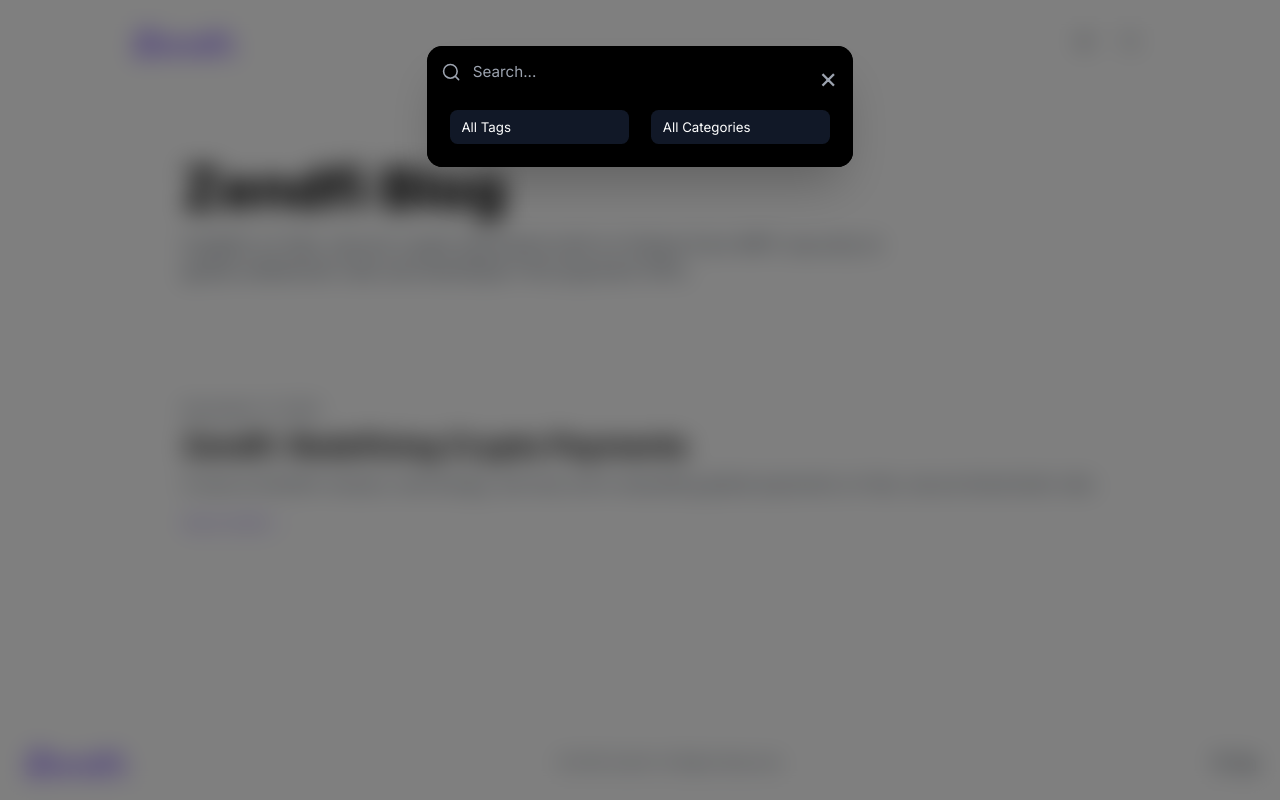
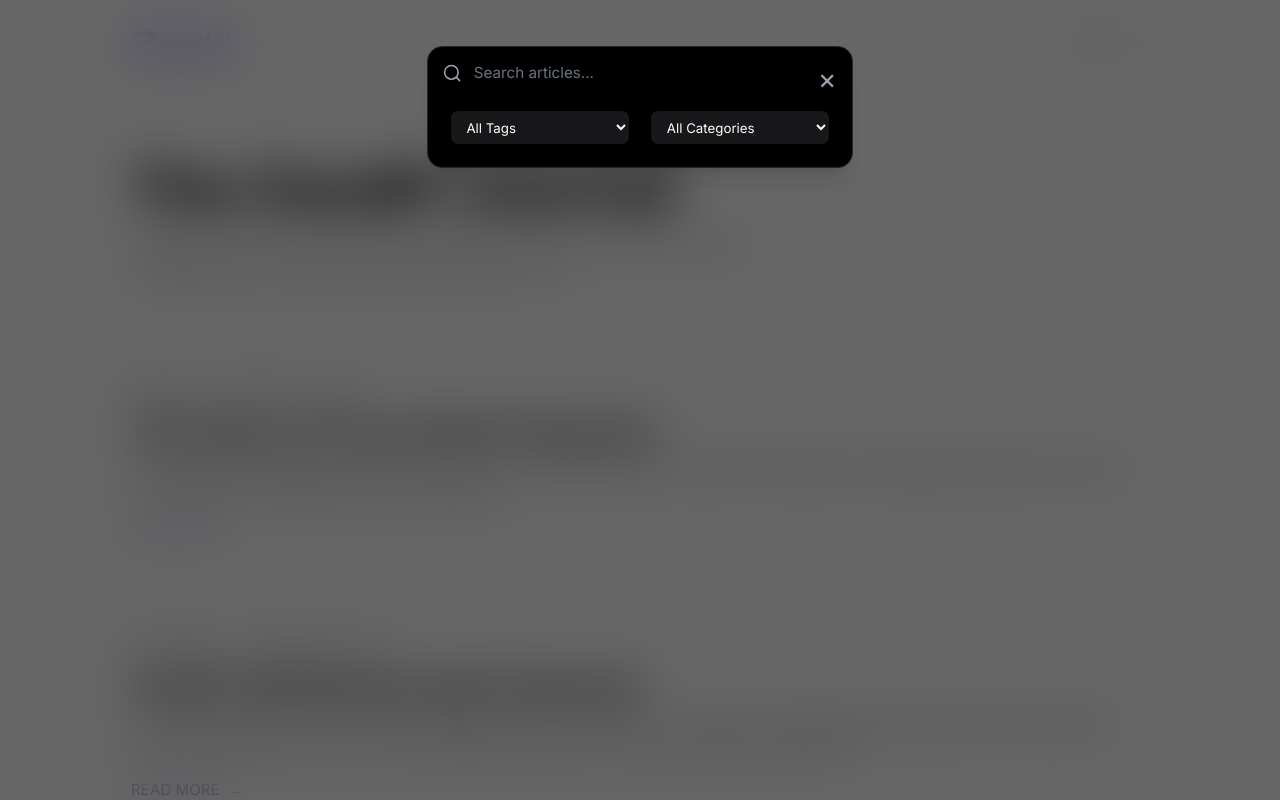
Before and after one commit to zendfi/zendfi-blog, a Next.js app: page / in a window 1280 px wide. Both pictures are taken after a click on the button 1130 px from the left and 41 px from the top of the page. Shown: the top 800 px of the page. Built offline with nearby package versions, Linux system fonts and the light colour scheme.

Commit message:
Feat(post): new post added along with minor changes

```diff
--- /dev/null
+++ b/articles/cross-border-payments.md
@@ -0,0 +1,136 @@
+---
+title: "The Future of Cross-Border Payments"
+author: "Research"
+date: "2025-11-17"
+description: "How blockchain settlement rails, stablecoins, and high-throughput networks like Solana are reshaping the speed, cost, and accessibility of international money movement."
+tags: ["DeFi", "Blockchain", "payments", "infrastructure", "solana"]
+category: "Research"
+image: "/images/cross-border.jpg"
+---
+
+International money movement is stuck in the past. Settlement takes days, fees are unpredictable, and businesses depend on intermediaries that slow down everything from payroll to vendor payouts. For a world that runs on real-time software, global payments are still frustratingly offline.
+
+But this is changing — fast.
+
+Blockchains, stablecoins, and high-speed settlement networks are redefining how businesses send value across borders. With Solana’s throughput, MPC-secured wallets, and programmable payment flows, the next generation of money movement looks nothing like the systems we grew up with.
+
+In this article, we explore how blockchain rails are transforming cross-border finance — and where ZendFi fits in.
+
+
+
+## Why Traditional Cross-Border Payments Don’t Work Anymore
+The current banking infrastructure was never designed for real-time global commerce.
+Some of the biggest pain points:
+
+- **Settlement delays (2–7 days)** depending on the corridor
+- **High intermediary + FX fees**
+- **Opaque routing** with no transparency
+- **Limited operating hours** (weekends = dead zones)
+- **Fragmented compliance systems** across regions
+
+For businesses operating internationally — SaaS platforms, remittance providers, gig-economy apps — these limitations directly slow down growth.
+
+Commerce is global. The rails are not.
+
+
+
+## Blockchain: A Better Settlement Layer
+Blockchain-based settlement solves many of these issues by design:
+
+- **Near-instant finality**
+- **Borderless transfers**
+- **Stablecoin-based flows** that avoid volatile FX rates
+- **Transparent ledger state**
+- **Programmable payments** through smart contracts
+
+But not all blockchains can serve as global payment infrastructure.
+The requirements are steep:
+
+- High throughput
+- Low fees
+- Consistent performance
+- Strong security guarantees
+- Mature developer tooling
+
+This is why networks like **Solana** are gaining traction as global payment rails.
+
+
+
+## Why Solana Is Built for Global Money Movement
+Solana’s architecture gives it several advantages for cross-border settlement:
+
+- **Ultra-fast execution** — sub-second finality
+- **Low, predictable fees** — stable enough for business logic
+- **Parallel transaction processing** (Sealevel)
+- **Growing stablecoin liquidity** across corridors
+- **Ecosystem tooling** that supports enterprise-grade integrations
+
+For businesses that need to move value at scale — marketplaces, wallets, fintech platforms — Solana behaves more like a global compute network than a cryptocurrency chain.
+
+
+
+## Where ZendFi Comes In
+ZendFi is building the payment infrastructure layer on top of these capabilities.
+Our goal is simple:
+
+**Make global crypto payments as seamless as sending an email.**
+
+To achieve that, we combine:
+
+### High-Speed Settlement
+Transactions settle in seconds on Solana, giving businesses real-time money movement.
+
+### MPC-Secured Key Management
+Multi-party computation ensures wallets remain secure without forcing developers to manage private keys.
+
+### Global Payment API
+A simple, unified interface for sending and receiving stablecoin flows across countries.
+
+### Developer-First Tooling
+Clean documentation, SDKs, and predictable JSON responses allow teams to integrate without deep blockchain knowledge.
+
+ZendFi removes the complexity behind cross-border crypto payments so businesses can focus on experience — not infrastructure.
+
+
+
+## The Business Impact
+Companies switching to blockchain settlement rails experience:
+
+- **Faster payouts to workers and vendors**
+- **Reduced payment processing costs**
+- **Simpler global expansion**
+- **Better customer experience**
+- **Less dependence on legacy banking intermediaries**
+
+Use cases already emerging include:
+
+- Borderless payroll
+- Marketplace payouts
+- Multi-country fintech apps
+- International commerce
+- On-chain treasury operations
+
+The shift is no longer theoretical — it’s happening across markets.
+
+
+## What the Future Looks Like
+Cross-border payments are moving from slow, opaque, and expensive → to fast, transparent, and programmable.
+
+The next decade will bring:
+
+- Real-time global settlement
+- Stablecoin-native invoicing systems
+- Automated treasury workflows
+- More compliant on-chain FX markets
+- Merchant tools built directly on blockchain rails
+
+Businesses will increasingly ask:
+**Why wait three days for money to move when it can settle instantly?**
+
+---
+
+## Final Thoughts
+The evolution of global payments is already underway. With networks like Solana and infrastructure like ZendFi, cross-border money movement becomes cheaper, faster, and far more open.
+
+The internet made information global.
+Now blockchain is making value global.
--- a/articles/zendfi-00.md
+++ b/articles/zendfi-00.md
@@ -1,8 +1,8 @@
 ---
-title: "Zendfi: Redefining Crypto Payments"
-author: "Blessed Tosin Oyinbo"
-date: "2025-11-17"
-description: "A look at Zendfi’s mission, technology, and why we're rebuilding global payments on fast, secure blockchain rails."
+title: "ZendFi: Redefining Crypto Payments"
+author: "ZendFi Team"
+date: "2025-11-10"
+description: "From our origin story to our core technology, this piece explores how ZendFi is reimagining global payments through fast, secure blockchain rails. Here’s why we believe the future of money movement starts here."
 tags: ["infrastructure", "payments", "solana", "mpc", "crypto", "api"]
 category: "Blog"
 image: "/images/zendfi-cover.jpg"
@@ -10,33 +10,33 @@ image: "/images/zendfi-cover.jpg"
 
 ---
 
-The global payments landscape is shifting fast. Businesses want settlement that is instant, programmable, and cost-efficient. Developers want rails they can integrate in minutes. Users want financial experiences that feel modern — not like a relic from the early 2000s.
+The global payments landscape is shifting fast. Businesses want settlement that is instant, programmable, and cost-efficient. Developers want rails they can integrate in minutes. Users want financial experiences that feel modern not like a relic from the early 2000s.
 
-**Zendfi exists to make all of that real.**
+**ZendFi exists to make all of that real.**
 
-We’re building a high-speed payments infrastructure layer designed for the modern internet — powered by Solana, secured with MPC, and designed for global scale. Whether you’re a startup launching a digital product or an enterprise handling millions in transaction volume, Zendfi gives you the tools to move value with the speed of software.
+We’re building a high-speed payments infrastructure layer designed for the modern internet — powered by Solana, secured with MPC, and designed for global scale. Whether you’re a startup launching a digital product or an enterprise handling millions in transaction volume, ZendFi gives you the tools to move value with the speed of software.
 
----
 
-## Why Zendfi?
 
-Traditional payment systems are slow, closed, and geographically limited. Crypto promised an upgrade — but the experience for most businesses still feels fragmented, complex, or outright inaccessible.
+## Why ZendFi?
 
-Zendfi bridges that gap by offering:
+Traditional payment systems are slow, closed, and geographically limited. DeFi promised an upgrade but the experience for most businesses still feels fragmented, complex, or outright inaccessible.
+
+ZendFi bridges that gap by offering:
 
 - **Instant settlement** on Solana
 - **Low, predictable fees**
 - **A global-ready API** that developers can integrate without deep blockchain expertise
-- **MPC-secured key management**
+- **Gasless Payments**
 - **Stablecoin-native flows** for businesses moving money across borders
 
-This combination makes Zendfi not just a crypto payments tool — but a modern settlement network.
+This combination makes ZendFi not just a crypto payments tool — but a modern settlement network.
 
----
+
 
 ## Built for Developers, Designed for Scale
 
-At the heart of Zendfi is a simple belief: **payments infrastructure should be fast, reliable, and easy to build on**.
+At the heart of ZendFi is a simple belief: **payments infrastructure should be fast, reliable, and easy to build on**.
 
 Our API is designed with a familiar developer experience:
 - Clean REST endpoints
@@ -47,11 +47,11 @@ Our API is designed with a familiar developer experience:
 
 You get the power of blockchain without wrestling with low-level details.
 
----
+
 
 ## The Technology Under the Hood
 
-Zendfi’s infrastructure combines:
+ZendFi’s infrastructure combines:
 
 - **Solana’s high-throughput execution layer** for instant finality
 - **MPC key management** to secure assets without compromising usability
@@ -60,7 +60,7 @@ Zendfi’s infrastructure combines:
 
 The result: a payments stack that retains the performance of a blockchain system with the reliability of traditional finance rails.
 
----
+
 
 ## What This Blog Will Cover
 
@@ -75,15 +75,16 @@ Expect deep dives on:
 
 We want this to be valuable for founders, developers, and anyone curious about the future of money movement.
 
----
+
 
 ## Where We’re Headed
 
-Zendfi is not just a product — it’s an evolving infrastructure layer. Our goal is to make global crypto payments as seamless as sending a text message.
+ZendFi is not just a product — it’s an evolving infrastructure layer. Our goal is to make global crypto payments as seamless as sending a text message.
 Fast. Secure. Affordable. Borderless.
 
 If that’s the future you want to build toward, you’re in the right place.
 
----
 
-*Zendfi is available now as an open-source Rust crate. Documentation, examples, and integration guides are available on our site [zendfi.tech]. The release is the culmination of extensive research and engineering efforts to solve the real challenges of crypto payments while preserving the security guarantees that make cryptographic verification essential.*
+
+*ZendFi is available now as an open-source Rust crate. Documentation, examples, and integration guides are available on our [site](https://zendfi.tech) for docs.
+. The release is the culmination of extensive research and engineering efforts to solve the real challenges of crypto payments while preserving the security guarantees that make cryptographic verification essential.*
--- a/src/app/globals.css
+++ b/src/app/globals.css
@@ -19,7 +19,7 @@
     /* Dark background that blends with the lilac accent instead of pure black */
     --background: oklch(0.08 0.06 290);
     --foreground: oklch(0.95 0.02 290);
-    --accent: oklch(0.38 0.12 290);
+    --accent: oklch(54.844% 0.19811 288.229);
     --header-bg: color-mix(in srgb, var(--background) 70%, rgba(10,10,12,0.6));
     --footer-bg: color-mix(in srgb, var(--background) 70%, rgba(10,10,12,0.6));
     --text-primary: oklch(0.95 0.02 290);
--- a/src/components/ArticleCard.tsx
+++ b/src/components/ArticleCard.tsx
@@ -32,12 +32,13 @@ export default function ArticleCard({ article }: ArticleCardProps) {
   const { theme } = useTheme();
 
   return (
-    <article className={`border-b pb-6 sm:pb-8 ${
+    <article className={`pb-6 sm:pb-8 ${
       theme === 'dark' ? 'border-gray-800' : 'border-gray-200'
     }`}>
       <div className={`flex items-center text-sm sm:text-base mb-2 ${
         theme === 'dark' ? 'text-gray-500' : 'text-gray-600'
       }`}>
+        <p>{article.author}</p> <span className='text-xs  p-2'>●</span>
         <time>{formatDate(article.date)}</time>
         {article.category && (
           <span className={`ml-4 px-2 py-0.5 rounded text-xs sm:text-sm ${
@@ -85,8 +86,8 @@ export default function ArticleCard({ article }: ArticleCardProps) {
 
       <Link
         href={`/article/${article.slug}`}
-        className={`inline-flex items-center text-sm sm:text-base transition-colors group filter hue-rotate-[1deg] brightness-110`}
-        style={{ color: 'var(--accent)' }}
+        className={`inline-flex items-center text-sm sm:text-base transition-colors group text-[var(--accent)]`}
+        // style={{ color: 'var(--accent)' }}
       >
         READ MORE
         <span className="ml-2 group-hover:translate-x-1 transition-transform">→</span>
--- a/src/components/ArticleContent.tsx
+++ b/src/components/ArticleContent.tsx
@@ -64,6 +64,7 @@ export default function ArticleContent({ article, slug }: ArticleContentProps) {
       <div className="mb-8">
         <div className={`flex items-center text-sm mb-4 ${theme === 'dark' ? 'text-gray-500' : 'text-gray-600'
           }`}>
+            <p>{article.author}</p> <span className='text-xs p-2'>●</span>
           <time>{formatDate(article.date)}</time>
         </div>
 
@@ -84,9 +85,8 @@ export default function ArticleContent({ article, slug }: ArticleContentProps) {
         }`}>
         <Link
           href="/"
-          className={`inline-flex items-center transition-colors group ${theme === 'dark' ? 'text-gray-300 hover:text-white' : 'text-accent hover:text-accent'
+          className={`inline-flex items-center transition-colors group ${theme === 'dark' ? 'text-[var(--accent)] hover:text-white' : 'text-accent hover:text-accent'
             }`}
-          style={{ color: 'var(--accent)' }}
 
         >
           <span className="mr-2 group-hover:-translate-x-1 transition-transform">←</span>
--- a/src/components/ArticleList.tsx
+++ b/src/components/ArticleList.tsx
@@ -19,17 +19,33 @@ interface ArticleListProps {
   selectedCategory?: string
 }
 
-export default function ArticleList({ articles, search = '', selectedTag = '', selectedCategory = '' }: ArticleListProps) {
-  // Filter articles by search, tag, and category
-  const filtered = articles.filter((article: Article) => {
+export default function ArticleList({
+  articles,
+  search = '',
+  selectedTag = '',
+  selectedCategory = ''
+}: ArticleListProps) {
+
+  const filtered = articles.filter((a) => {
+    const lowerSearch = search.toLowerCase()
+
     const matchesSearch =
-      article.title.toLowerCase().includes(search.toLowerCase()) ||
-      article.description.toLowerCase().includes(search.toLowerCase()) ||
-      (article.tags && article.tags.some((tag: string) => tag.toLowerCase().includes(search.toLowerCase())))
-    const matchesTag = selectedTag ? article.tags && article.tags.includes(selectedTag) : true
-    const matchesCategory = selectedCategory ? article.category === selectedCategory : true
-    return matchesSearch && matchesTag && matchesCategory
-  })
+      !search ||
+      a.title.toLowerCase().includes(lowerSearch) ||
+      a.description?.toLowerCase().includes(lowerSearch);
+
+    const matchesTag =
+      selectedTag === "" ||
+      selectedTag === "All Tags" ||
+      a.tags?.includes(selectedTag);
+
+    const matchesCategory =
+      selectedCategory === "" ||
+      selectedCategory === "All Categories" ||
+      a.category === selectedCategory;
+
+    return matchesSearch && matchesTag && matchesCategory;
+  });
 
   return (
     <div id="articles" className="py-6 sm:py-12 max-w-[70rem] mx-auto">
@@ -40,6 +56,7 @@ export default function ArticleList({ articles, search = '', selectedTag = '', s
             article={article}
           />
         ))}
+
         {filtered.length === 0 && (
           <div className="text-gray-400">No articles found.</div>
         )}
--- a/src/components/Footer.tsx
+++ b/src/components/Footer.tsx
@@ -8,7 +8,7 @@ export default function Footer() {
   const { theme } = useTheme();
 
   return (
-    <footer className={`w-full backdrop-blur-md py-4 sm:py-6 px-4 sm:px-6 flex flex-col md:flex-row items-center justify-between gap-4 md:gap-2 mt-12`} style={{ background: 'var(--footer-bg)', borderTopColor: 'var(--border-color)' }}>
+    <footer className={`w-full max-w-[70rem] mx-auto backdrop-blur-md py-4 sm:py-6 px-4 sm:px-6 flex flex-col md:flex-row items-center justify-between gap-4 md:gap-2 mt-12`} style={{ background: 'var(--footer-bg)', borderTopColor: 'var(--border-color)' }}>
       {/* Logo */}
       <div className="flex items-center space-x-2 order-1 md:order-none">
          <Link href="/" className="flex items-center">
--- a/src/components/SearchModalProvider.tsx
+++ b/src/components/SearchModalProvider.tsx
@@ -1,51 +1,78 @@
 "use client";
-import React, { useState, useRef } from 'react';
-import Header from './Header';
-import Footer from './Footer';
-import ArticleList, { Article } from './ArticleList';
-import { usePathname } from 'next/navigation';
 
-// Dummy data for tags and categories (replace with real data as needed)
-const tags = ["All Tags", "Blockchain", "AI", "Security"];
-const categories = ["All Categories", "Research", "Development", "Tutorial"];
+import React, { useState, useRef, useEffect } from "react";
+import Header from "./Header";
+import Footer from "./Footer";
+import ArticleList, { Article } from "./ArticleList";
+import { usePathname } from "next/navigation";
 
-export default function SearchModalProvider({ children, articles }: { children: React.ReactNode, articles?: Article[] }) {
+const tags = [
+  "All Tags",
+  "Blockchain",
+  "AI",
+  "Security",
+  "Infrastructure",
+  "Payments",
+  "Solana",
+  "MPC",
+  "Crypto",
+  "API",
+  "DeFi",
+];
+
+const categories = [
+  "All Categories",
+  "Research",
+  "Development",
+  "Tutorial",
+  "Blog",
+];
+
+export default function SearchModalProvider({
+  children,
+  articles,
+}: {
+  children: React.ReactNode;
+  articles?: Article[];
+}) {
   const [isModalOpen, setModalOpen] = useState(false);
   const [search, setSearch] = useState("");
-  const [selectedTag, setSelectedTag] = useState("");
-  const [selectedCategory, setSelectedCategory] = useState("");
+  const [selectedTag, setSelectedTag] = useState("All Tags");
+  const [selectedCategory, setSelectedCategory] = useState("All Categories");
+
   const inputRef = useRef<HTMLInputElement>(null);
   const modalRef = useRef<HTMLDivElement>(null);
+
   const pathname = usePathname();
-  const isHome = pathname === '/';
+  const isHome = pathname === "/";
 
-  React.useEffect(() => {
+  // Auto-focus input when modal opens
+  useEffect(() => {
     if (isModalOpen && inputRef.current) {
       inputRef.current.focus();
     }
   }, [isModalOpen]);
 
-  // Add click outside handler
-  React.useEffect(() => {
-    function handleClickOutside(event: MouseEvent) {
-      if (modalRef.current && !modalRef.current.contains(event.target as Node)) {
+  // Close modal on outside click
+  useEffect(() => {
+    function handleClickOutside(evt: MouseEvent) {
+      if (
+        modalRef.current &&
+        !modalRef.current.contains(evt.target as Node)
+      ) {
         setModalOpen(false);
       }
     }
 
     if (isModalOpen) {
-      document.addEventListener('mousedown', handleClickOutside);
+      document.addEventListener("mousedown", handleClickOutside);
     }
-    return () => {
-      document.removeEventListener('mousedown', handleClickOutside);
-    };
+    return () =>
+      document.removeEventListener("mousedown", handleClickOutside);
   }, [isModalOpen]);
 
-  const handleSearchChange = (e: React.ChangeEvent<HTMLInputElement>) => {
-    setSearch(e.target.value);
-  };
   const handleSearchKeyDown = (e: React.KeyboardEvent<HTMLInputElement>) => {
-    if (e.key === 'Enter') {
+    if (e.key === "Enter") {
       setModalOpen(false);
     }
   };
@@ -53,58 +80,72 @@ export default function SearchModalProvider({ children, articles }: { children:
   return (
     <>
       <Header onOpenFilterModal={() => setModalOpen(true)} />
+
       {isModalOpen && (
-        <div className="fixed inset-0 z-50 flex justify-center items-start pt-12 bg-black bg-opacity-50 backdrop-blur-md transition-opacity duration-300">
-          <div ref={modalRef} className="relative bg-black rounded-2xl shadow-2xl w-full max-w-md p-0 overflow-hidden transition-all duration-300">
+        <div className="fixed inset-0 z-50 flex justify-center items-start pt-12 bg-black/60 backdrop-blur-xl">
+          {/* Modal Container */}
+          <div
+            ref={modalRef}
+            className="relative bg-black border border-zinc-800 rounded-2xl w-full max-w-md shadow-xl overflow-hidden animate-in fade-in zoom-in"
+          >
+            {/* Close Button */}
             <button
-              className="absolute top-4 right-4 text-gray-400 hover:text-white text-3xl z-10"
               onClick={() => setModalOpen(false)}
-              aria-label="Close filter modal"
+              className="absolute top-4 right-4 text-3xl text-gray-400 hover:text-white"
             >
               &times;
             </button>
-            <div className="flex items-center px-4 pt-4 pb-1 bg-black rounded-t-2xl">
-              <svg className="w-5 h-5 text-gray-400 mr-3" fill="none" stroke="currentColor" strokeWidth="2" viewBox="0 0 24 24">
-                <path strokeLinecap="round" strokeLinejoin="round" d="M21 21l-4.35-4.35m0 0A7.5 7.5 0 104.5 4.5a7.5 7.5 0 0012.15 12.15z" />
+
+            {/* Search Field */}
+            <div className="flex items-center px-4 pt-4 pb-1">
+              <svg
+                className="w-5 h-5 text-gray-400 mr-3"
+                fill="none"
+                stroke="currentColor"
+                strokeWidth="2"
+                viewBox="0 0 24 24"
+              >
+                <path
+                  strokeLinecap="round"
+                  strokeLinejoin="round"
+                  d="M21 21l-4.35-4.35m0 0A7.5 7.5 0 104.5 4.5a7.5 7.5 0 0012.15 12.15z"
+                />
               </svg>
+
               <input
                 ref={inputRef}
                 type="text"
-                placeholder="Search..."
                 value={search}
-                onChange={handleSearchChange}
+                onChange={(e) => setSearch(e.target.value)}
                 onKeyDown={handleSearchKeyDown}
-                className="flex-1 bg-transparent outline-none text-white text-base placeholder-gray-400"
-                style={{ border: 'none' }}
+                placeholder="Search articles..."
+                className="flex-1 bg-transparent text-white placeholder-gray-500 text-base outline-none"
               />
             </div>
-            <div className="flex flex-col md:flex-row gap-6 px-6 py-6 bg-black">
+
+            {/* Filters */}
+            <div className="flex flex-col md:flex-row gap-6 px-6 py-6">
+              {/* Tag Filter */}
               <select
                 value={selectedTag}
-                onChange={e => setSelectedTag(e.target.value)}
-                className="flex-1 bg-gray-900 text-white text-sm px-3 py-2 rounded-lg border-none outline-none appearance-none shadow focus:ring-2 focus:ring-gray-700 transition-all duration-200"
+                onChange={(e) => setSelectedTag(e.target.value)}
+                className="flex-1 bg-zinc-900 text-white px-3 py-2 rounded-lg text-sm shadow-sm outline-none focus:ring-2 focus:ring-zinc-700"
               >
-                {tags.map(tag => (
-                  <option
-                    key={tag}
-                    value={tag === 'All Tags' ? '' : tag}
-                    className="bg-gray-900 text-white"
-                  >
+                {tags.map((tag) => (
+                  <option key={tag} value={tag} className="bg-black">
                     {tag}
                   </option>
                 ))}
               </select>
+
+              {/* Category Filter */}
               <select
                 value={selectedCategory}
-                onChange={e => setSelectedCategory(e.target.value)}
-                className="flex-1 bg-gray-900 text-white text-sm px-3 py-2 rounded-lg border-none outline-none appearance-none shadow focus:ring-2 focus:ring-gray-700 transition-all duration-200"
+                onChange={(e) => setSelectedCategory(e.target.value)}
+                className="flex-1 bg-zinc-900 text-white px-3 py-2 rounded-lg text-sm shadow-sm outline-none focus:ring-2 focus:ring-zinc-700"
               >
-                {categories.map(cat => (
-                  <option
-                    key={cat}
-                    value={cat === 'All Categories' ? '' : cat}
-                    className="bg-gray-900 text-white"
-                  >
+                {categories.map((cat) => (
+                  <option key={cat} value={cat} className="bg-black">
                     {cat}
                   </option>
                 ))}
@@ -113,20 +154,25 @@ export default function SearchModalProvider({ children, articles }: { children:
           </div>
         </div>
       )}
+
+      {/* Main Layout */}
       <main className="flex-1 max-w-[70rem] mx-auto px-6">
+        {/* Landing Section */}
         {isHome && (
-          <section className="rounded-lg py-8 sm:py-12  backdrop-blur">
+          <section className="py-8 sm:py-12">
             <div className="max-w-3xl">
-              <h1 className="text-5xl sm:text-6xl font-extrabold mb-4 leading-tight text-foreground">
-                Zendfi Blog
+              <h1 className="text-5xl sm:text-6xl font-extrabold mb-4 text-foreground">
+                The ZendFi Journal
               </h1>
-              <p className="text-lg sm:text-xl mb-6 text-gray-600">
-                Insights on fast, secure crypto payments built on Solana from MPC security to global settlement rails and developer-first payment APIs.
+              <p className="text-lg sm:text-xl text-gray-500 leading-relaxed">
+                Insights on secure, global crypto payments, Solana settlement,
+                MPC cryptography, and developer-first payment rails.
               </p>
-
             </div>
           </section>
-        ) }
+        )}
+
+        {/* Content */}
         {isHome && articles ? (
           <ArticleList
             articles={articles}
@@ -138,6 +184,7 @@ export default function SearchModalProvider({ children, articles }: { children:
           children
         )}
       </main>
+
       <Footer />
     </>
   );
```
